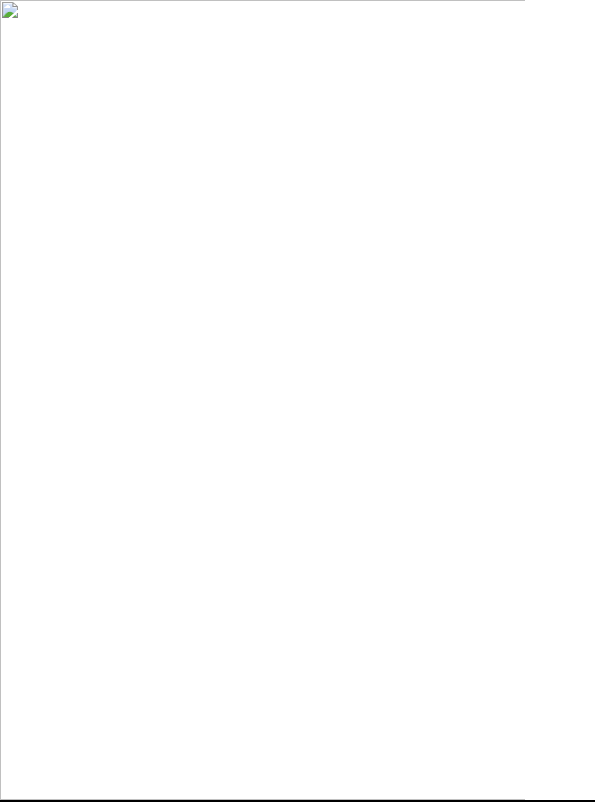
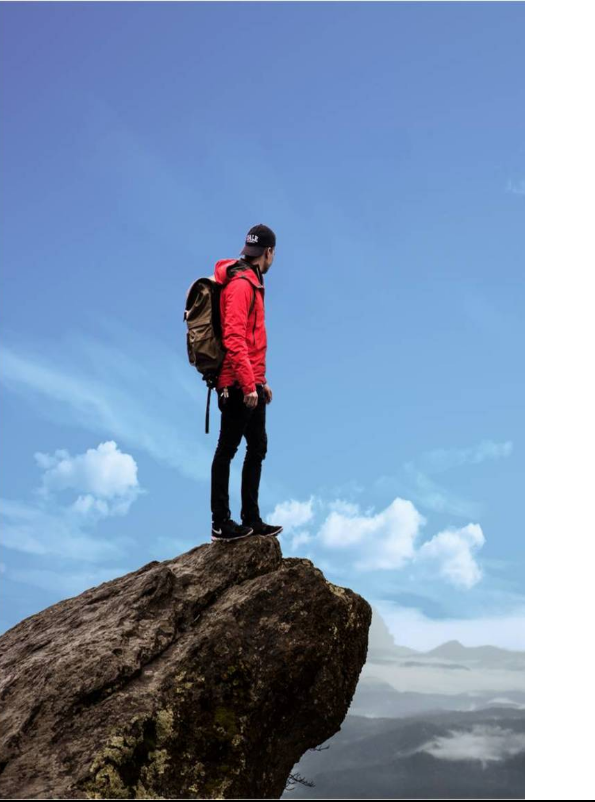
Before and after one commit to Neeraj122333/portfolio.github.io, a plain HTML site: page index.html in a window 1280 px wide. Shown: the top 802 px of the page, 0-595 px from the left. Drawn offline with Linux system fonts and the light colour scheme; files that its build step writes are made by us from their sources; files whose address does not match are found by name.

Commit message:
Update index.html

```diff
--- a/index.html
+++ b/index.html
@@ -1,6 +1,6 @@
 <html>
 <head>
-    <title>Personal Portfolio</title>
+    <title>Personal fk Portfolio</title>
     <meta name="viewport" content="width=device-width, initial-scale=1.0">
     <meta charset="UTF-8">
     <link rel="stylesheet" type="text/css" href="style.css">
@@ -10,7 +10,7 @@
 
         <section class="banner" id="home">
             <div class="imgsidebar">
-            <img src="bg.jpg">
+            <img src="./img/bg.jpg">
             </div>
         <div class="contentbx">
             <h5 class="logotext">My_Portfolio</h5>
```
